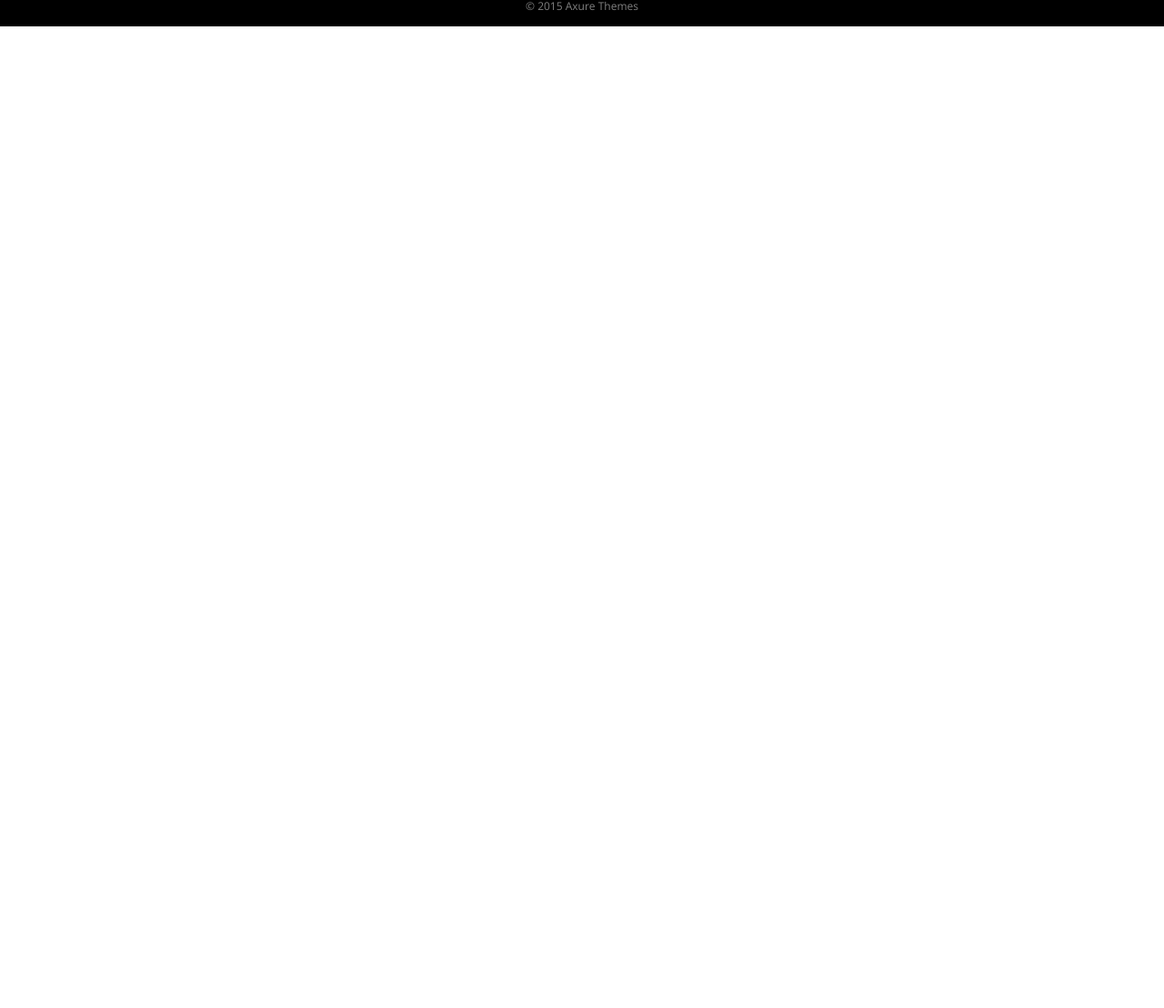
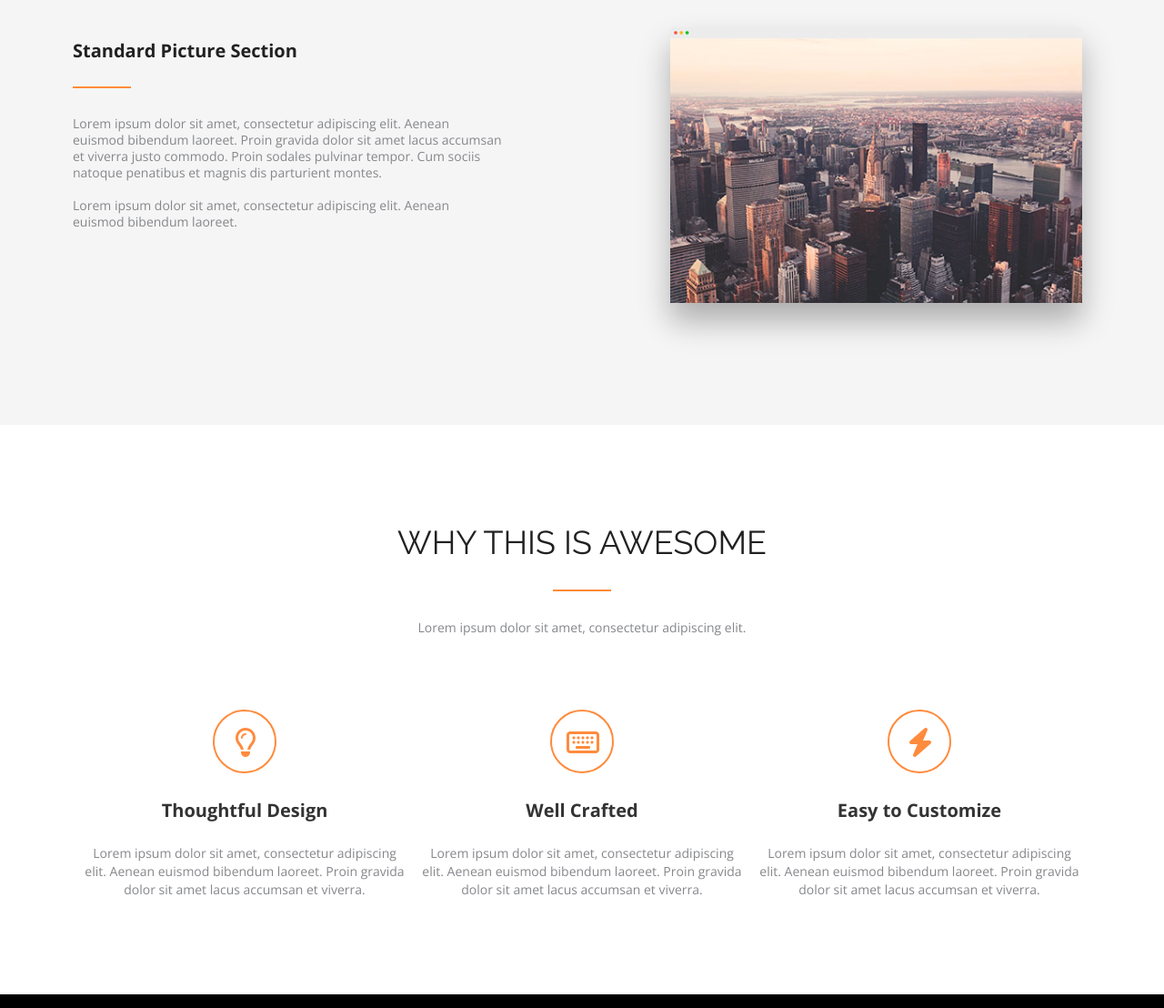
Before and after one commit to youngsavageonlyone/AXitt, a plain HTML site: page index.html in a window 1280 px wide. Shown: the part 1466-2574 px from the top of the page at 91% size. Before the commit the page ends 1495 px from the top, so only its background shows below. Drawn offline with nearby package versions, Linux system fonts and the light colour scheme.

Commit message:
2nd commit

```diff
--- a/#source/scss/feature-2.scss
+++ b/#source/scss/feature-2.scss
@@ -1,9 +1,16 @@
 .feature-2{
     padding-top: 107px;
+    &__img{
+        margin-top: 4px;
+        img{
+            position: relative;
+            left: -26px;
+        }
+    }
     &__content{
         display: flex;
         justify-content: space-between;
-        flex-wrap: wrap;
+        flex-wrap: wrap-reverse;
     }
     &__descr{
         max-width: 434px;
--- /dev/null
+++ b/#source/scss/feature-3.scss
@@ -0,0 +1,44 @@
+.feature-3{
+    padding: 75px 0 75px 0;
+    background-color: #f5f5f5;
+    &__img{
+        img{
+            position: relative;
+            right: -26px;
+        }
+    }
+    &__content{
+        display: flex;
+        justify-content: space-between;
+        flex-wrap: wrap;
+    }
+    &__descr{
+        margin-top: 32px;
+        max-width: 473px;
+        h1{
+            color: #212121;
+            font-family: Open Sans;
+            font-size: 20px;
+            font-weight: 700;
+            line-height: 20px;
+            margin-bottom: 30px;
+            &:after{
+                position: relative;
+                display: block;
+                content: " ";
+                height: 2px;
+                width: 64px;
+                background-color: #ff8d38;
+                margin-top: 29px;
+            }
+        }
+        p{
+            font-family: Open Sans;
+            font-size: 14px;
+            font-weight: 400;
+            line-height: 18px;
+            color: #86878b;
+            margin-bottom: 46px;
+        }
+    }
+}
--- a/#source/scss/header.scss
+++ b/#source/scss/header.scss
@@ -3,7 +3,6 @@ header{
 }
 
 .header{
-    background-image: url(../img/header.jpg);
     background-repeat: no-repeat;
     background-size: cover;
     background-position: center;
--- /dev/null
+++ b/#source/scss/our-process.scss
@@ -0,0 +1,69 @@
+.op{
+    &__content{
+        text-align: center;
+        padding: 108px 3px 96px 3px;
+        h1{
+            color: #212121;
+            font-family: Raleway;
+            font-size: 36px;
+            font-weight: 400;
+            line-height: 43px;
+            text-transform: uppercase;
+            &:after{
+                content: " ";
+                display: block;
+                width: 64px;
+                height: 2px;
+                position: relative;
+                margin: 0 auto;
+                margin-top: 30px;
+                margin-bottom: 30px;
+                background-color: #ff8b38;
+            }
+        }
+        p{
+            color: #86878b;
+            font-family: Open Sans;
+            font-size: 14px;
+            font-weight: 400;
+            line-height: 20px;
+        }
+    }
+    &__list{
+        display: flex;
+        justify-content: center;
+        flex-wrap: wrap;
+        margin-top: 71px;
+    }
+    &__item{
+        max-width: 371px;
+        padding:9px;
+        i{
+            height: 70px;
+            width: 70px;
+            color: #ff8b3d;
+            font-size: 32px;
+            border: 2px solid #ff8b3d;
+            border-radius: 50%;
+            text-align: center;
+            padding-top: 18px;
+            padding-left: 2px;
+        }
+        h2{
+            color: #333333;
+            font-family: Open Sans;
+            font-size: 20px;
+            font-weight: 700;
+            line-height: 24px;
+            margin-top: 29px;
+            margin-bottom: 25px;
+        }
+        p{
+            color: #86878b;
+            font-family: Open Sans;
+            font-size: 14px;
+            font-weight: 400;
+            line-height: 20px;
+        }
+    }
+}
--- a/#source/scss/style.scss
+++ b/#source/scss/style.scss
@@ -3,7 +3,8 @@
 @import "brand-bar.scss";
 
 @import "feature-2.scss";
-
+@import "feature-3.scss";
+@import "our-process.scss";
 @import "footer.scss";
 
 .wrapper{
--- a/index.html
+++ b/index.html
@@ -10,6 +10,7 @@
     <title>AXit</title>
 </head>
 <body>
+
     <header class="header">
         <div class="header__panel">
             <div class="wrapper">
@@ -58,6 +59,7 @@
                 </div>
             </div>
     </header>
+
     <div class="brand-bar">
         <div class="wrapper">
             <div class="brand-bar__row">
@@ -67,22 +69,23 @@
                     Aenean euismod bibendum laoreet.</p>
                 </div>
                 <div class="brand-bar__right">
-                    <a href=""><i class="fab fa-facebook-f"></i></a>
-                    <a href=""><i class="fab fa-twitter"></i></a>
-                    <a href=""><i class="fab fa-google-plus-g"></i></a>
-                    <a href=""><i class="fab fa-pinterest"></i></a>
-                    <a href=""><i class="fab fa-instagram"></i></a>
-                    <a href=""><i class="fab fa-stumbleupon"></i></a>
-                    <a href=""><i class="fas fa-rss"></i></a>
+                    <a href="https://facebook.com" target="_blank"><i class="fab fa-facebook-f"></i></a>
+                    <a href="https://twitter.com/" target="_blank"><i class="fab fa-twitter"></i></a>
+                    <a href="https://plus.google.com/" target="_blank"><i class="fab fa-google-plus-g"></i></a>
+                    <a href="https://www.pinterest.com/" target="_blank"><i class="fab fa-pinterest"></i></a>
+                    <a href="https://www.instagram.com/" target="_blank"><i class="fab fa-instagram"></i></a>
+                    <a href="https://www.stumbleupon.com/" target="_blank"><i class="fab fa-stumbleupon"></i></a>
+                    <a href="#" target="_blank"><i class="fas fa-rss"></i></a>
                 </div>
             </div>
         </div>
     </div>
+
     <div class="feature-2">
         <div class="wrapper">
             <div class="feature-2__content">
                 <div class="feature-2__img">
-                    <img src="img/feature-2.jpg" alt="feature-2">
+                    <img src="img/feature-2.png" alt="feature-2">
                 </div>
                 <div class="feature-2__descr">
                     <h1>Sub list section</h1>
@@ -104,16 +107,71 @@
             </div>
         </div>
     </div>
+
+    <div class="feature-3">
+        <div class="wrapper">
+            <div class="feature-3__content">
+                <div class="feature-3__descr">
+                    <h1>Standard Picture Section</h1>
+                    <p>Lorem ipsum dolor sit amet, consectetur adipiscing elit. Aenean
+                        euismod bibendum laoreet. Proin gravida dolor sit amet lacus accumsan
+                        et viverra justo commodo. Proin sodales pulvinar tempor. Cum sociis
+                        natoque penatibus et magnis dis parturient montes.
+                        <br>
+                        <br>
+                        Lorem ipsum dolor sit amet, consectetur adipiscing elit. Aenean euismod
+                        bibendum laoreet.</p>
+                </div>
+                <div class="feature-3__img">
+                    <img src="img/feature-3.png" alt="">
+                </div>
+
+            </div>
+        </div>
+    </div>
+
+    <div class="our-process">
+        <div class="wrapper">
+            <div class="op__content">
+                <h1>WHY THIS IS AWESOME</h1>
+                <p>Lorem ipsum dolor sit amet, consectetur adipiscing elit.</p>
+                <ul class="op__list">
+                    <li class="op__item">
+                        <i class="far fa-lightbulb"></i>
+                        <h2>Thoughtful Design</h2>
+                        <p>Lorem ipsum dolor sit amet, consectetur adipiscing
+                            elit. Aenean euismod bibendum laoreet. Proin gravida
+                            dolor sit amet lacus accumsan et viverra.</p>
+                    </li>
+                    <li class="op__item">
+                        <i class="far fa-keyboard"></i>
+                        <h2>Well Crafted</h2>
+                        <p>Lorem ipsum dolor sit amet, consectetur adipiscing
+                            elit. Aenean euismod bibendum laoreet. Proin gravida
+                            dolor sit amet lacus accumsan et viverra.</p>
+                    </li>
+                    <li class="op__item">
+                        <i class="fas fa-bolt"></i>
+                        <h2>Easy to Customize</h2>
+                        <p>Lorem ipsum dolor sit amet, consectetur adipiscing
+                            elit. Aenean euismod bibendum laoreet. Proin gravida
+                            dolor sit amet lacus accumsan et viverra.</p>
+                    </li>
+                </ul>
+            </div>
+        </div>
+    </div>
+
     <footer class="footer">
         <div class="wrapper">
             <div class="footer__socials">
-                <a href=""><i class="fab fa-facebook-f"></i></a>
-                <a href=""><i class="fab fa-twitter"></i></a>
-                <a href=""><i class="fab fa-google-plus-g"></i></a>
-                <a href=""><i class="fab fa-pinterest"></i></a>
-                <a href=""><i class="fab fa-instagram"></i></a>
-                <a href=""><i class="fab fa-stumbleupon"></i></a>
-                <a href=""><i class="fas fa-rss"></i></a>
+                <a href="https://facebook.com" target="_blank"><i class="fab fa-facebook-f"></i></a>
+                <a href="https://twitter.com/" target="_blank"><i class="fab fa-twitter"></i></a>
+                <a href="https://plus.google.com/" target="_blank"><i class="fab fa-google-plus-g"></i></a>
+                <a href="https://www.pinterest.com/" target="_blank"><i class="fab fa-pinterest"></i></a>
+                <a href="https://www.instagram.com/" target="_blank"><i class="fab fa-instagram"></i></a>
+                <a href="https://www.stumbleupon.com/" target="_blank"><i class="fab fa-stumbleupon"></i></a>
+                <a href="#" target="_blank"><i class="fas fa-rss"></i></a>
             </div>
             <div class="footer__copyright">
                 <a href="https://www.axurethemes.com/">© 2015 Axure Themes</a>
@@ -121,5 +179,7 @@
         </div>
 
     </footer>
+
+
 </body>
 </html>
```
Also changed, not shown: #source/scss/brand-bar.scss (line endings or trailing spaces), #source/scss/footer.scss (line endings or trailing spaces), css/brand-bar.css (deleted), css/style.css, img/feature-2.png (added), img/feature-3.jpg (added), img/feature-3.png (added).
